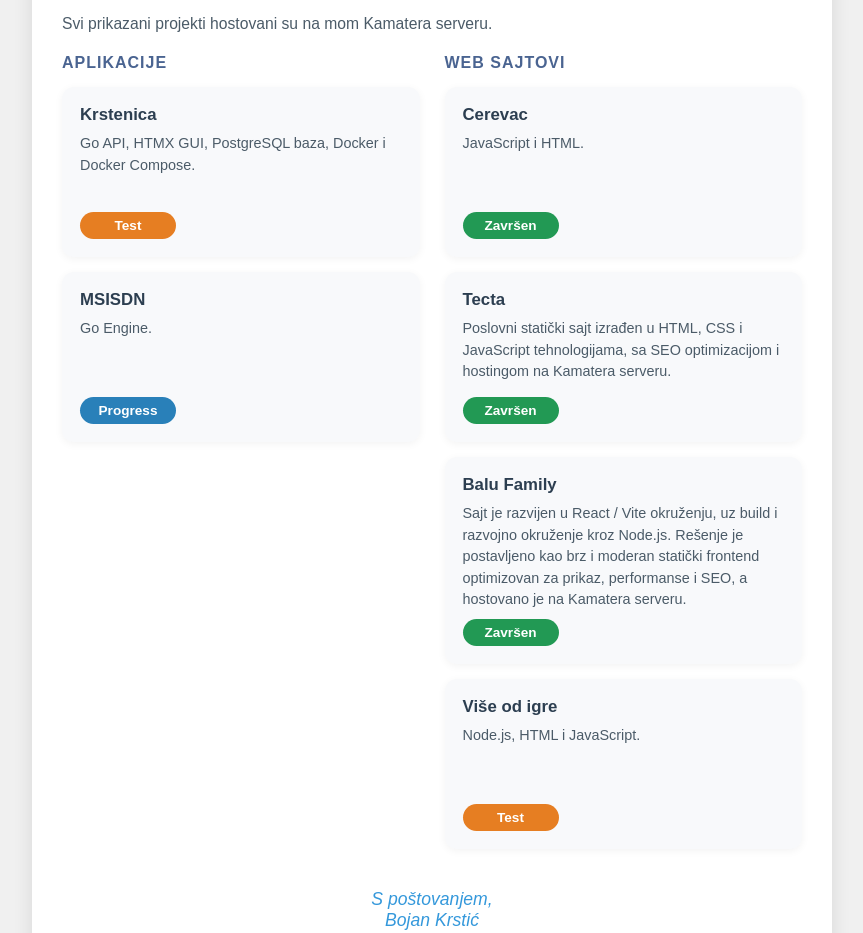
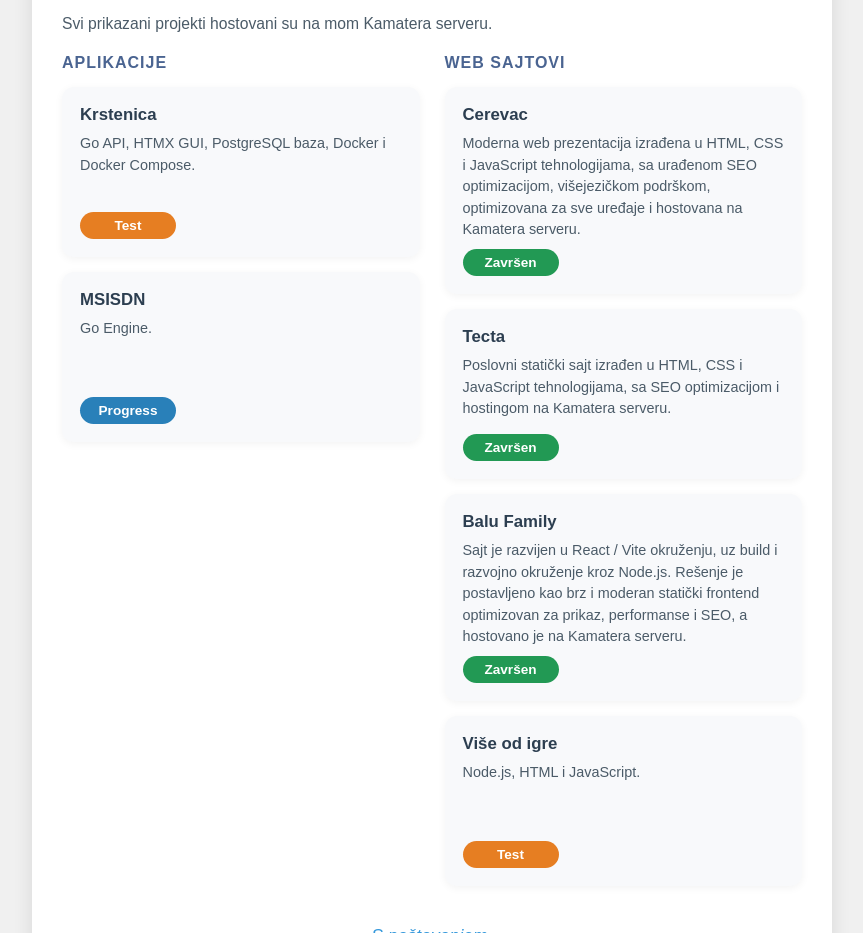
Before and after one commit to bojkrstic/Personal_Page_BojanKrstic, a plain HTML site: page index.html in a window 1280 px wide. Shown: the part 861-1794 px from the top of the page, without its empty margins (208-1071 px from the left). Drawn offline with Linux system fonts and the light colour scheme.

Commit message:
Update project descriptions

```diff
--- a/index.html
+++ b/index.html
@@ -446,7 +446,7 @@
                         <div class="project-list">
                             <div class="project-card">
                                 <a href="http://cerevac.rs" target="_blank" rel="noopener noreferrer">Cerevac</a>
-                                <p class="project-description" data-i18n="cerevacDescription">JavaScript i HTML.</p>
+                                <p class="project-description" data-i18n="cerevacDescription">Moderna web prezentacija izrađena u HTML, CSS i JavaScript tehnologijama, sa urađenom SEO optimizacijom, višejezičkom podrškom, optimizovana za sve uređaje i hostovana na Kamatera serveru.</p>
                                 <div class="status status-zavrsen" data-i18n="statusDone">Završen</div>
                             </div>
                             <div class="project-card">
@@ -509,7 +509,7 @@
                     webHeading: 'Web sajtovi',
                     krstenicaDescription: 'Go API, HTMX GUI, PostgreSQL baza, Docker i Docker Compose.',
                     msisdnDescription: 'Go Engine.',
-                    cerevacDescription: 'JavaScript i HTML.',
+                    cerevacDescription: 'Moderna web prezentacija izrađena u HTML, CSS i JavaScript tehnologijama, sa urađenom SEO optimizacijom, višejezičkom podrškom, optimizovana za sve uređaje i hostovana na Kamatera serveru.',
                     tectaDescription: 'Poslovni statički sajt izrađen u HTML, CSS i JavaScript tehnologijama, sa SEO optimizacijom i hostingom na Kamatera serveru.',
                     baluFamilyDescription: 'Sajt je razvijen u React / Vite okruženju, uz build i razvojno okruženje kroz Node.js. Rešenje je postavljeno kao brz i moderan statički frontend optimizovan za prikaz, performanse i SEO, a hostovano je na Kamatera serveru.',
                     viseOdIgreDescription: 'Node.js, HTML i JavaScript.',
@@ -535,7 +535,7 @@
                     webHeading: 'Веб сајтови',
                     krstenicaDescription: 'Go API, HTMX GUI, PostgreSQL база, Docker и Docker Compose.',
                     msisdnDescription: 'Go Engine.',
-                    cerevacDescription: 'JavaScript и HTML.',
+                    cerevacDescription: 'Модерна веб презентација израђена у HTML, CSS и JavaScript технологијама, са урађеном SEO оптимизацијом, вишејезичком подршком, оптимизована за све уређаје и хостована на Kamatera серверу.',
                     tectaDescription: 'Пословни статички сајт израђен у HTML, CSS и JavaScript технологијама, са SEO оптимизацијом и хостингом на Kamatera серверу.',
                     baluFamilyDescription: 'Сајт је развијен у React / Vite окружењу, уз build и развојно окружење кроз Node.js. Решење је постављено као брз и модеран статички frontend оптимизован за приказ, перформансе и SEO, а хостовано је на Kamatera серверу.',
                     viseOdIgreDescription: 'Node.js, HTML и JavaScript.',
@@ -561,7 +561,7 @@
                     webHeading: 'Websites',
                     krstenicaDescription: 'Go API, HTMX GUI, PostgreSQL database, Docker, and Docker Compose.',
                     msisdnDescription: 'Go Engine.',
-                    cerevacDescription: 'JavaScript and HTML.',
+                    cerevacDescription: 'A modern web presentation built with HTML, CSS, and JavaScript, with SEO optimization, multilingual support, optimized for all devices, and hosted on a Kamatera server.',
                     tectaDescription: 'A business static website built with HTML, CSS, and JavaScript, with SEO optimization and hosting on a Kamatera server.',
                     baluFamilyDescription: 'The site was developed in a React / Vite environment, with build and development handled through Node.js. The solution is set up as a fast, modern static frontend optimized for presentation, performance, and SEO, and it is hosted on a Kamatera server.',
                     viseOdIgreDescription: 'Node.js, HTML, and JavaScript.',
```
